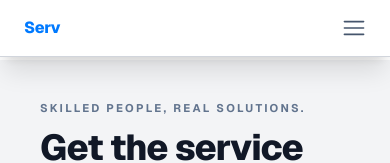
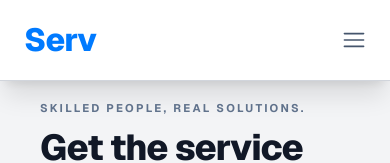
Before and after one commit to Rickson0628/Serv, a Next.js app: page / in a window 390 px wide. Shown: the top 163 px of the page. Built offline with nearby package versions, Linux system fonts and the light colour scheme.

Commit message:
fix: adjust logo text size in MobileNavbar and Navbar for better responsiveness

```diff
--- a/src/components/layout/MobileNavbar.tsx
+++ b/src/components/layout/MobileNavbar.tsx
@@ -40,7 +40,7 @@ const MobileNavbar = () => {
 
       {/* Mobile Navbar Header */}
       <div className="w-full flex items-center justify-between px-6 py-4">
-        <Link href="/" className="text-logo">
+        <Link href="/" className="text-logo  text-[clamp(2rem,2.2vw,2.5rem)]">
           Serv
         </Link>
 
--- a/src/components/layout/Navbar.tsx
+++ b/src/components/layout/Navbar.tsx
@@ -28,7 +28,7 @@ const Navbar = () => {
       <div className="hidden lg:flex w-full px-10 py-5 justify-between items-center ">
 
         {/* Logo */}
-        <Link href="/" className="text-logo">
+        <Link href="/" className="text-logo text-[clamp(2rem,2.2vw,2.5rem)]">
           Serv
         </Link>
 
```
